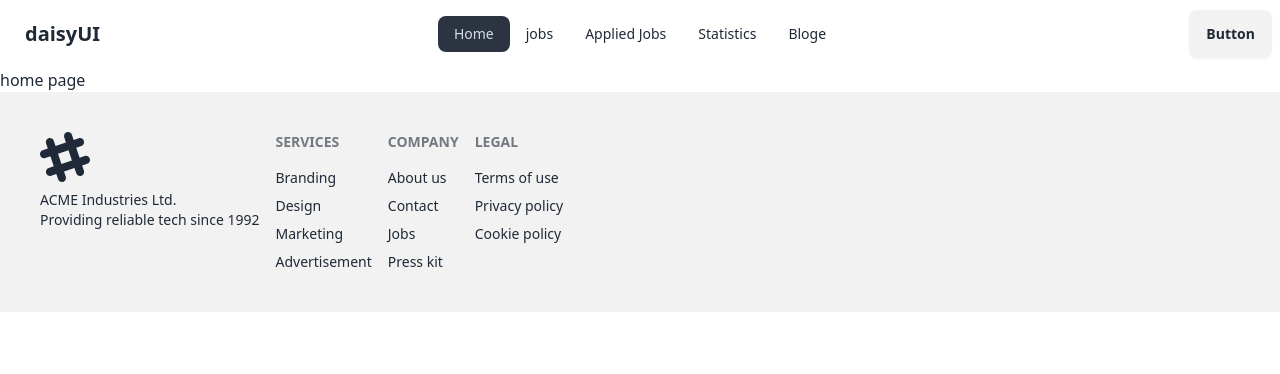
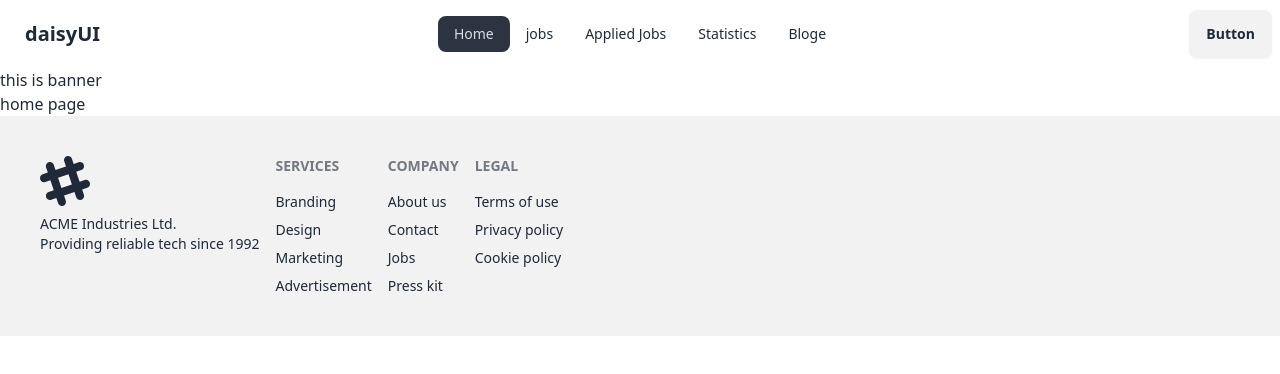
Before and after one commit to refat441/React-Career-Hub, a React (Vite) app: page / in a window 1280 px wide. Shown: the top 374 px of the page. Built offline with nearby package versions, Linux system fonts and the light colour scheme.

Commit message:
Banner Section Added

```diff
--- /dev/null
+++ b/src/Components/Banner/Banner.jsx
@@ -0,0 +1,9 @@
+const Banner = () => {
+  return (
+    <div>
+      <h2>this is banner</h2>
+    </div>
+  );
+};
+
+export default Banner;
--- a/src/Components/Error/ErrorPage.jsx
+++ b/src/Components/Error/ErrorPage.jsx
@@ -1,3 +1,5 @@
+import { Link } from "react-router-dom";
+
 const ErrorPage = () => {
   return (
     <div>
--- a/src/Components/Home/Home.jsx
+++ b/src/Components/Home/Home.jsx
@@ -1,8 +1,10 @@
 import React from "react";
+import Banner from "../Banner/Banner";
 
 const Home = () => {
   return (
     <div>
+      <Banner></Banner>
       <p>home page</p>
     </div>
   );
```
